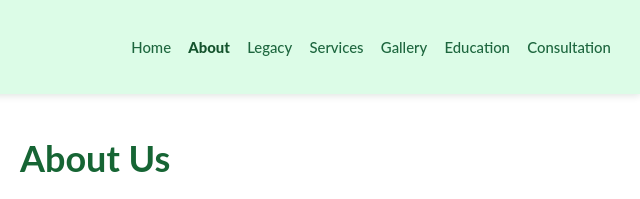
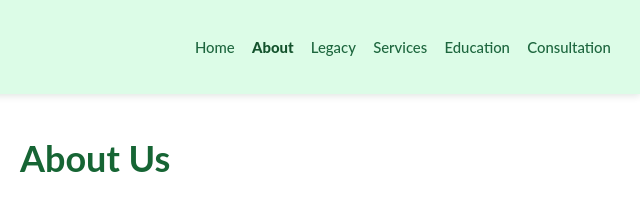
Before and after one commit to ukg9/SSNC_Website, a website: page about.html in a window 1280 px wide. Shown: the top 199 px of the page, 640-1280 px from the left. Drawn offline with nearby package versions, Linux system fonts and the light colour scheme.

Commit message:
Remove Gallery link from about.html
Removed 'Gallery' link from navigation menu.

```diff
--- a/about.html
+++ b/about.html
@@ -49,7 +49,6 @@ header nav{display:flex;flex-wrap:wrap;gap:.4rem .85rem;align-items:center}heade
       <a href="about.html" aria-current="page">About</a>
       <a href="legacy.html">Legacy</a>
       <a href="services.html">Services</a>
-      <a href="gallery.html">Gallery</a>
       <a href="Education.html">Education</a>
       <a href="Consultation.html">Consultation</a>
     </nav>
@@ -63,7 +62,6 @@ header nav{display:flex;flex-wrap:wrap;gap:.4rem .85rem;align-items:center}heade
         <a href="about.html" aria-current="page">About</a>
         <a href="legacy.html">Legacy</a>
         <a href="services.html">Services</a>
-        <a href="gallery.html">Gallery</a>
         <a href="Education.html">Education</a>
         <a href="Consultation.html">Consultation</a>
       </nav>
```
